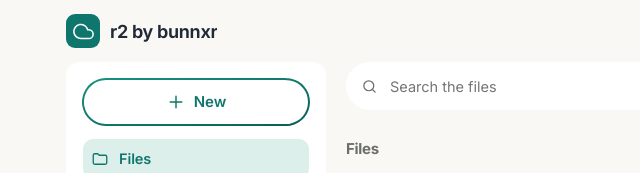
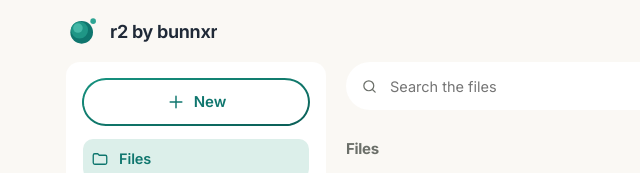
Before and after one commit to bunnxr/r2-files, a website with bundled scripts: page public/index.html in a window 1280 px wide. Shown: the top 173 px of the page, 0-640 px from the left. Built offline with nearby package versions, Linux system fonts and the light colour scheme; files whose address does not match are found by name.

Commit message:
modified:   public/app.js 	modified:   public/apple-touch-icon.png 	modified:   public/favicon.ico 	modified:   public/icon-192.png 	modified:   public/icon-512.png 	modified:   public/icon-maskable-512.png 	modified:   public/index.html 	modified:   public/style.css

```diff
--- a/public/app.js
+++ b/public/app.js
@@ -17,6 +17,8 @@ let V = null; // the open preview / gallery, if any
 /* ---------- icons ---------- */
 const P = {
   cloud: '<path d="M18 10h-1.26A8 8 0 1 0 9 20h9a5 5 0 0 0 0-10z"/>',
+  // Logo "orb": a shaded teal sphere (dark body, mid tone, light) with a small moon. Own colours, no tile.
+  logoFill: '<circle cx="11" cy="13" r="8.5" fill="#0f766e"/><circle cx="9.4" cy="11.2" r="6.4" fill="#1f9686"/><circle cx="8.2" cy="9.8" r="3.6" fill="#45b8a7"/><circle cx="19.6" cy="4.6" r="2.1" fill="#2fa594"/>',
   folder: '<path d="M3 7a2 2 0 0 1 2-2h4l2 2h8a2 2 0 0 1 2 2v8a2 2 0 0 1-2 2H5a2 2 0 0 1-2-2z"/>',
   folderPlus: '<path d="M3 7a2 2 0 0 1 2-2h4l2 2h8a2 2 0 0 1 2 2v8a2 2 0 0 1-2 2H5a2 2 0 0 1-2-2z"/><path d="M12 10v6M9 13h6"/>',
   file: '<path d="M14 3H7a2 2 0 0 0-2 2v14a2 2 0 0 0 2 2h10a2 2 0 0 0 2-2V8z"/><path d="M14 3v5h5"/>',
@@ -136,7 +138,7 @@ function askFolder() {
 /* ---------- view ---------- */
 function applyView() { $('#list').dataset.view = S.view; $('#btnView').innerHTML = ico(S.view === 'grid' ? 'list' : 'grid', 19); }
 $('#btnView').onclick = () => { S.view = S.view === 'grid' ? 'list' : 'grid'; ls.set('fm-view', S.view); applyView(); };
-$('#logo').innerHTML = ico('cloud', 21);
+$('#logo').innerHTML = ico('logoFill', 32);
 $('#searchIco').innerHTML = ico('search', 17);
 $('#upToggle').innerHTML = ico('down', 18);
 $('#upClear').innerHTML = ico('broom', 17);
--- a/public/style.css
+++ b/public/style.css
@@ -17,7 +17,7 @@ button,.btn,.item,.fcard,.nav a{touch-action:manipulation;-webkit-tap-highlight-
 
 .topbar{display:flex;align-items:center;justify-content:space-between;max-width:1180px;margin:0 auto;padding:calc(14px + env(safe-area-inset-top)) max(16px,env(safe-area-inset-right)) 0 max(16px,env(safe-area-inset-left))}
 .brand{display:flex;align-items:center;gap:10px;min-width:0}
-.logo{width:34px;height:34px;border-radius:9px;background:var(--accent);color:#fff;display:grid;place-items:center}
+.logo{width:34px;height:34px;display:grid;place-items:center;background:none;color:var(--accent)}
 .brand h1{margin:0;font-size:18px;font-weight:700;overflow:hidden;text-overflow:ellipsis;white-space:nowrap}
 .layout{display:grid;grid-template-columns:260px minmax(0,1fr);gap:20px;max-width:1180px;margin:14px auto 0;padding:0 max(16px,env(safe-area-inset-right)) 120px max(16px,env(safe-area-inset-left));align-items:start}
 .side{display:flex;flex-direction:column;gap:18px;position:sticky;top:14px}
```
Also changed, not shown: public/index.html (+1 -1 lines), public/apple-touch-icon.png, public/favicon.ico, public/icon-192.png, public/icon-512.png, public/icon-maskable-512.png.
